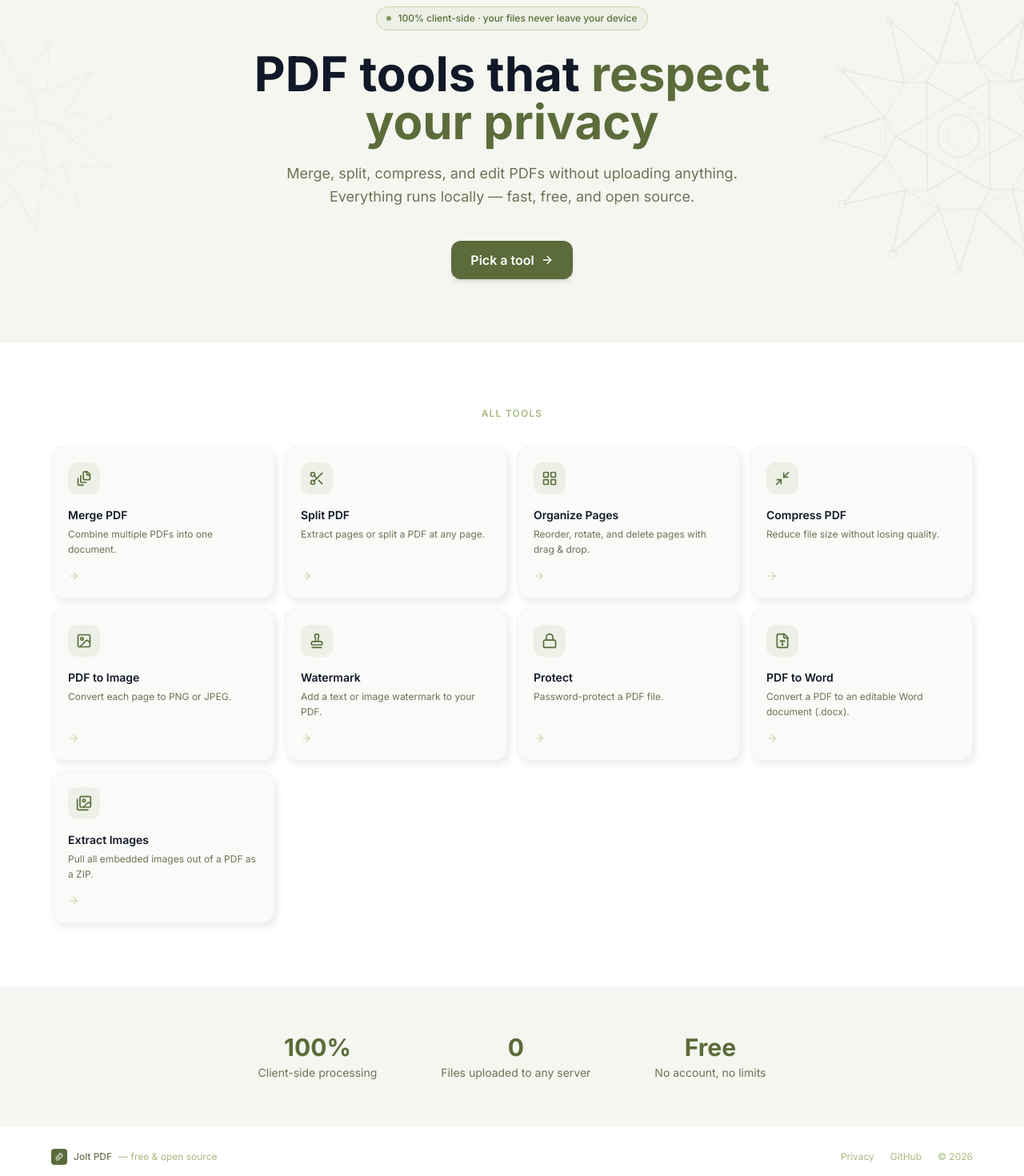
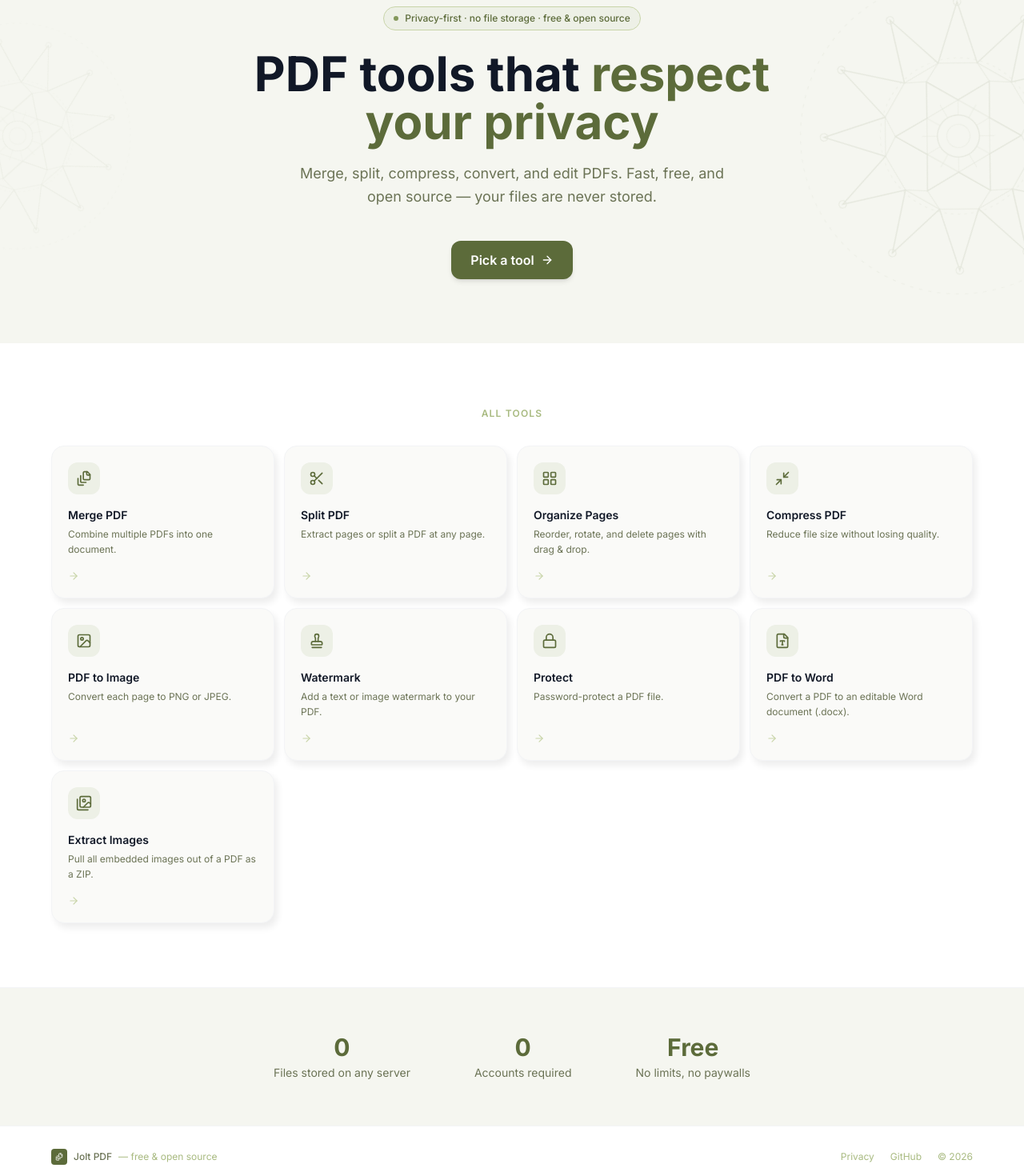
Before and after one commit to youssef-m-ali/pdf-handler, a Next.js app: page / in a window 1280 px wide. Shown: the part 145-1615 px from the top of the page at 80% size. Built offline with nearby package versions, Linux system fonts and the light colour scheme.

Commit message:
update promise

```diff
--- a/app/page.tsx
+++ b/app/page.tsx
@@ -72,15 +72,15 @@ export default function HomePage() {
               style={{ background: "#EDF0E6", borderColor: "#C8D4A8", color: "#5C6B3A" }}
             >
               <span className="w-1.5 h-1.5 rounded-full animate-pulse" style={{ background: "#7A8F4E" }} />
-              100% client-side · your files never leave your device
+              Privacy-first · no file storage · free & open source
             </div>
             <h1 className="text-5xl sm:text-6xl font-bold leading-tight mb-5 text-gray-900">
               PDF tools that{" "}
               <span style={{ color: "#5C6B3A" }}>respect your privacy</span>
             </h1>
             <p className="text-lg mb-10 max-w-xl mx-auto leading-relaxed" style={{ color: "#6B7355" }}>
-              Merge, split, compress, and edit PDFs without uploading anything.
-              Everything runs locally — fast, free, and open source.
+              Merge, split, compress, convert, and edit PDFs.
+              Fast, free, and open source — your files are never stored.
             </p>
             <a
               href="#tools"
@@ -132,9 +132,9 @@ export default function HomePage() {
         <section className="py-14 px-6 border-t border-gray-100" style={{ background: "#F5F6F0" }}>
           <div className="max-w-4xl mx-auto flex flex-col sm:flex-row items-center justify-center gap-10 sm:gap-20 text-center">
             {[
-              { stat: "100%", label: "Client-side processing" },
-              { stat: "0",    label: "Files uploaded to any server" },
-              { stat: "Free", label: "No account, no limits" },
+              { stat: "0",    label: "Files stored on any server" },
+              { stat: "0",    label: "Accounts required" },
+              { stat: "Free", label: "No limits, no paywalls" },
             ].map(({ stat, label }) => (
               <div key={label} className="flex flex-col gap-1">
                 <span className="text-3xl font-bold" style={{ color: "#5C6B3A" }}>{stat}</span>
```
